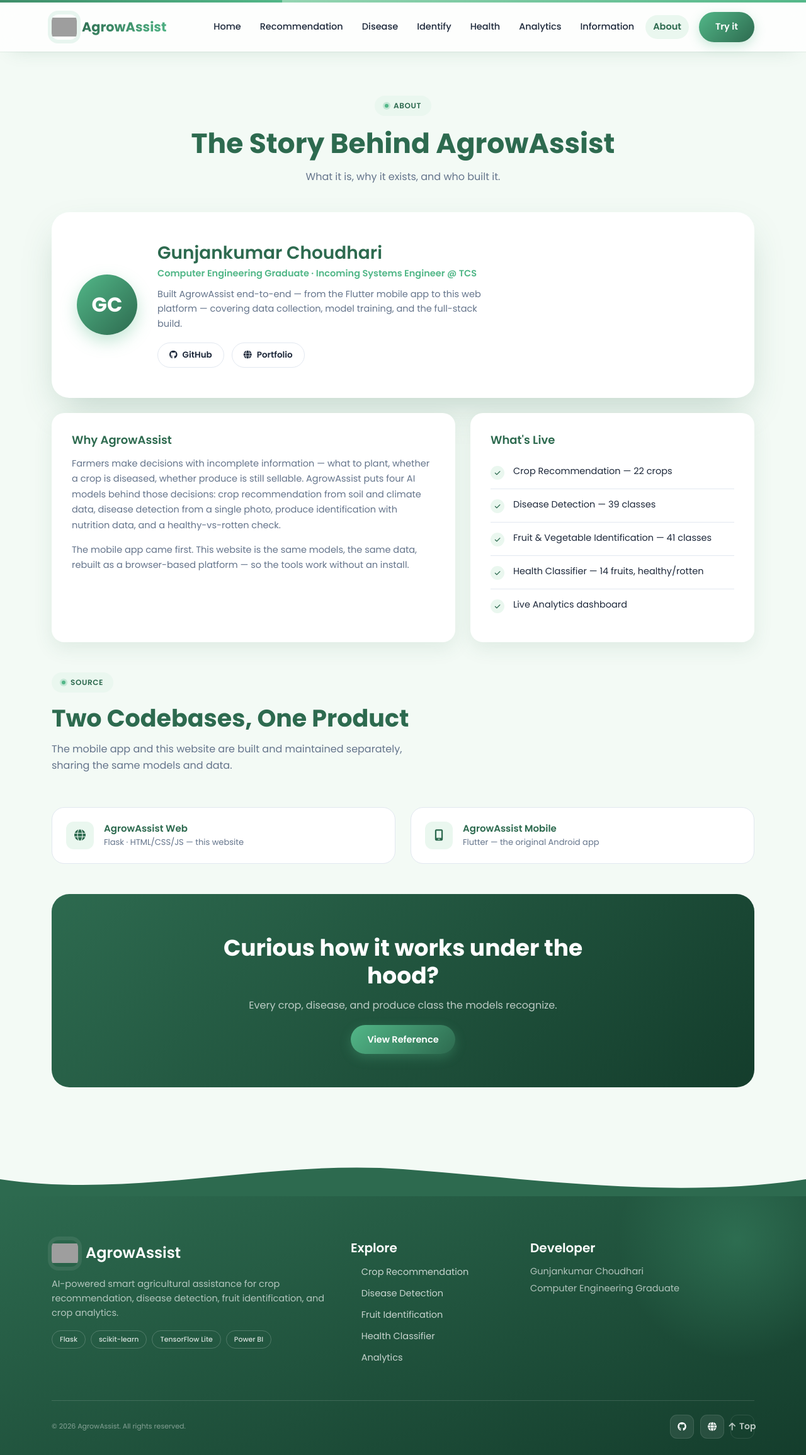
After one commit to harshb17/AgrowAssist-web, a Flask app: page /about in a window 1280 px wide. The commit adds this page. Shown: the whole page at 63% size. Run offline with Flask 3, Linux system fonts and the light colour scheme; parts of the project's set-up code (start-up, migrations or seed data) failed here and were passed over; some libraries are stand-ins or nearby versions; grey boxes are pictures that could not be loaded.

Commit message:
feat: add analytics dashboard and reference pages
- Add the Power BI analytics page and include the source report files.
- Add reference pages covering supported crops, diseases, produce, and
  freshness classes.
- Add the project story page and wire the new sections into navigation.

```diff
--- a/app.py
+++ b/app.py
@@ -37,6 +37,17 @@ CROP_DICT = {
     16: "Blackgram", 17: "Mungbean", 18: "Mothbeans", 19: "Pigeonpeas",
     20: "Kidneybeans", 21: "Chickpea", 22: "Coffee",
 }
+
+
+def humanize_label(raw):
+    """Converts raw class names like 'Apple___Apple_scab' or 'Apple__Healthy'
+    into readable labels like 'Apple - Apple Scab'."""
+    text = raw.replace(",", "")
+    text = text.replace("___", " - ").replace("__", " - ")
+    text = text.replace("_", " ")
+    text = " ".join(text.split())
+    return text.title()
+
 
 # ---------------- Disease Detection Model ---------------- #
 
@@ -412,6 +423,44 @@ def predict_health_route():
 
 
 # ==========================
+# ANALYTICS
+# ==========================
+
+@app.route("/analytics")
+def analytics():
+    return render_template("analytics.html")
+
+
+# ==========================
+# INFORMATION
+# ==========================
+
+@app.route("/information")
+def information():
+    fruit_list = sorted(label.title() for label in fruit_labels)
+    disease_list = sorted(humanize_label(c) for c in disease_classes)
+    crop_list = [CROP_DICT[k] for k in sorted(CROP_DICT)]
+    health_list = sorted(humanize_label(c) for c in health_labels)
+
+    return render_template(
+        "information.html",
+        fruit_list=fruit_list,
+        disease_list=disease_list,
+        crop_list=crop_list,
+        health_list=health_list,
+    )
+
+
+# ==========================
+# ABOUT
+# ==========================
+
+@app.route("/about")
+def about():
+    return render_template("about.html")
+
+
+# ==========================
 # RUN APP
 # ==========================
 
--- /dev/null
+++ b/templates/about.html
@@ -0,0 +1,148 @@
+{% extends "base.html" %} {% block title %}About | AgrowAssist{% endblock %} {%
+block content %}
+
+<div class="page-head">
+  <div class="container">
+    <div class="eyebrow" style="justify-content: center">
+      <span class="dot"></span>About
+    </div>
+    <h1>The Story Behind AgrowAssist</h1>
+    <p>What it is, why it exists, and who built it.</p>
+  </div>
+</div>
+
+<div class="container py-4">
+  <div class="about-hero" data-animate>
+    <div class="about-avatar">GC</div>
+    <div class="about-hero-text">
+      <h2>Gunjankumar Choudhari</h2>
+      <div class="about-role">
+        Computer Engineering Graduate · Incoming Systems Engineer @ TCS
+      </div>
+      <p>
+        Built AgrowAssist end-to-end — from the Flutter mobile app to this web
+        platform — covering data collection, model training, and the full-stack
+        build.
+      </p>
+      <div class="about-links">
+        <a
+          href="https://github.com/Gunjankumar55"
+          target="_blank"
+          rel="noopener"
+          class="about-link-btn"
+        >
+          <i class="fab fa-github"></i> GitHub
+        </a>
+        <a
+          href="https://gunjankumar55.github.io/"
+          target="_blank"
+          rel="noopener"
+          class="about-link-btn"
+        >
+          <i class="fas fa-globe"></i> Portfolio
+        </a>
+      </div>
+    </div>
+  </div>
+
+  <div class="row mt-4">
+    <div class="col-lg-7 mb-4" data-animate>
+      <div class="story-block h-100">
+        <h3>Why AgrowAssist</h3>
+        <p>
+          Farmers make decisions with incomplete information — what to plant,
+          whether a crop is diseased, whether produce is still sellable.
+          AgrowAssist puts four AI models behind those decisions: crop
+          recommendation from soil and climate data, disease detection from a
+          single photo, produce identification with nutrition data, and a
+          healthy-vs-rotten check.
+        </p>
+        <p>
+          The mobile app came first. This website is the same models, the same
+          data, rebuilt as a browser-based platform — so the tools work without
+          an install.
+        </p>
+      </div>
+    </div>
+
+    <div class="col-lg-5 mb-4" data-animate>
+      <div class="story-block h-100">
+        <h3>What's Live</h3>
+        <div class="roadmap-item">
+          <div class="rm-check"><i class="fas fa-check"></i></div>
+          <span>Crop Recommendation — 22 crops</span>
+        </div>
+        <div class="roadmap-item">
+          <div class="rm-check"><i class="fas fa-check"></i></div>
+          <span>Disease Detection — 39 classes</span>
+        </div>
+        <div class="roadmap-item">
+          <div class="rm-check"><i class="fas fa-check"></i></div>
+          <span>Fruit &amp; Vegetable Identification — 41 classes</span>
+        </div>
+        <div class="roadmap-item">
+          <div class="rm-check"><i class="fas fa-check"></i></div>
+          <span>Health Classifier — 14 fruits, healthy/rotten</span>
+        </div>
+        <div class="roadmap-item">
+          <div class="rm-check"><i class="fas fa-check"></i></div>
+          <span>Live Analytics dashboard</span>
+        </div>
+      </div>
+    </div>
+  </div>
+
+  <div class="section-head mt-4" data-animate>
+    <div class="eyebrow"><span class="dot"></span>Source</div>
+    <h2 class="section-title">Two Codebases, One Product</h2>
+    <p class="section-subtitle">
+      The mobile app and this website are built and maintained separately,
+      sharing the same models and data.
+    </p>
+  </div>
+
+  <div class="row" data-animate>
+    <div class="col-md-6 mb-4">
+      <a
+        href="https://github.com/Gunjankumar55/Crop-Recommendation-ML"
+        target="_blank"
+        rel="noopener"
+        style="text-decoration: none"
+      >
+        <div class="repo-card">
+          <div class="repo-icon"><i class="fas fa-globe"></i></div>
+          <div>
+            <h5>AgrowAssist Web</h5>
+            <p>Flask · HTML/CSS/JS — this website</p>
+          </div>
+        </div>
+      </a>
+    </div>
+    <div class="col-md-6 mb-4">
+      <a
+        href="https://github.com/Gunjankumar55/Agroassist----Smart-Agricultural-Assistance-System-App"
+        target="_blank"
+        rel="noopener"
+        style="text-decoration: none"
+      >
+        <div class="repo-card">
+          <div class="repo-icon"><i class="fas fa-mobile-screen"></i></div>
+          <div>
+            <h5>AgrowAssist Mobile</h5>
+            <p>Flutter — the original Android app</p>
+          </div>
+        </div>
+      </a>
+    </div>
+  </div>
+
+  <div class="cta mt-4" data-animate>
+    <h3>Curious how it works under the hood?</h3>
+    <p>Every crop, disease, and produce class the models recognize.</p>
+    <a href="{{ url_for('information') }}" class="btn-primary"
+      >View Reference</a
+    >
+  </div>
+</div>
+
+{% endblock %}
--- a/templates/base.html
+++ b/templates/base.html
@@ -98,6 +98,27 @@
                 >Health</a
               >
             </li>
+            <li class="nav-item">
+              <a
+                class="nav-link {{ 'active-link' if request.endpoint == 'analytics' }}"
+                href="{{ url_for('analytics') }}"
+                >Analytics</a
+              >
+            </li>
+            <li class="nav-item">
+              <a
+                class="nav-link {{ 'active-link' if request.endpoint == 'information' }}"
+                href="{{ url_for('information') }}"
+                >Information</a
+              >
+            </li>
+            <li class="nav-item">
+              <a
+                class="nav-link {{ 'active-link' if request.endpoint == 'about' }}"
+                href="{{ url_for('about') }}"
+                >About</a
+              >
+            </li>
             <li class="nav-item ms-lg-3">
               <a
                 class="btn btn-primary btn-sm"
@@ -139,12 +160,13 @@
             </div>
             <p>
               AI-powered smart agricultural assistance for crop recommendation,
-              disease detection, fruit identification, and freshness checks.
+              disease detection, fruit identification, and crop analytics.
             </p>
             <div class="stack-chips">
               <span class="chip">Flask</span>
               <span class="chip">scikit-learn</span>
               <span class="chip">TensorFlow Lite</span>
+              <span class="chip">Power BI</span>
             </div>
           </div>
           <div class="col-md-3">
@@ -170,6 +192,11 @@
               <li>
                 <a href="{{ url_for('health') }}" class="footer-link-row"
                   ><i class="fas fa-arrow-right"></i>Health Classifier</a
+                >
+              </li>
+              <li>
+                <a href="{{ url_for('analytics') }}" class="footer-link-row"
+                  ><i class="fas fa-arrow-right"></i>Analytics</a
                 >
               </li>
             </ul>
```
Also changed, not shown: templates/analytics.html (added, +71 -0 lines), templates/home.html (+13 -2 lines), templates/information.html (added, +147 -0 lines), 2 other files.
